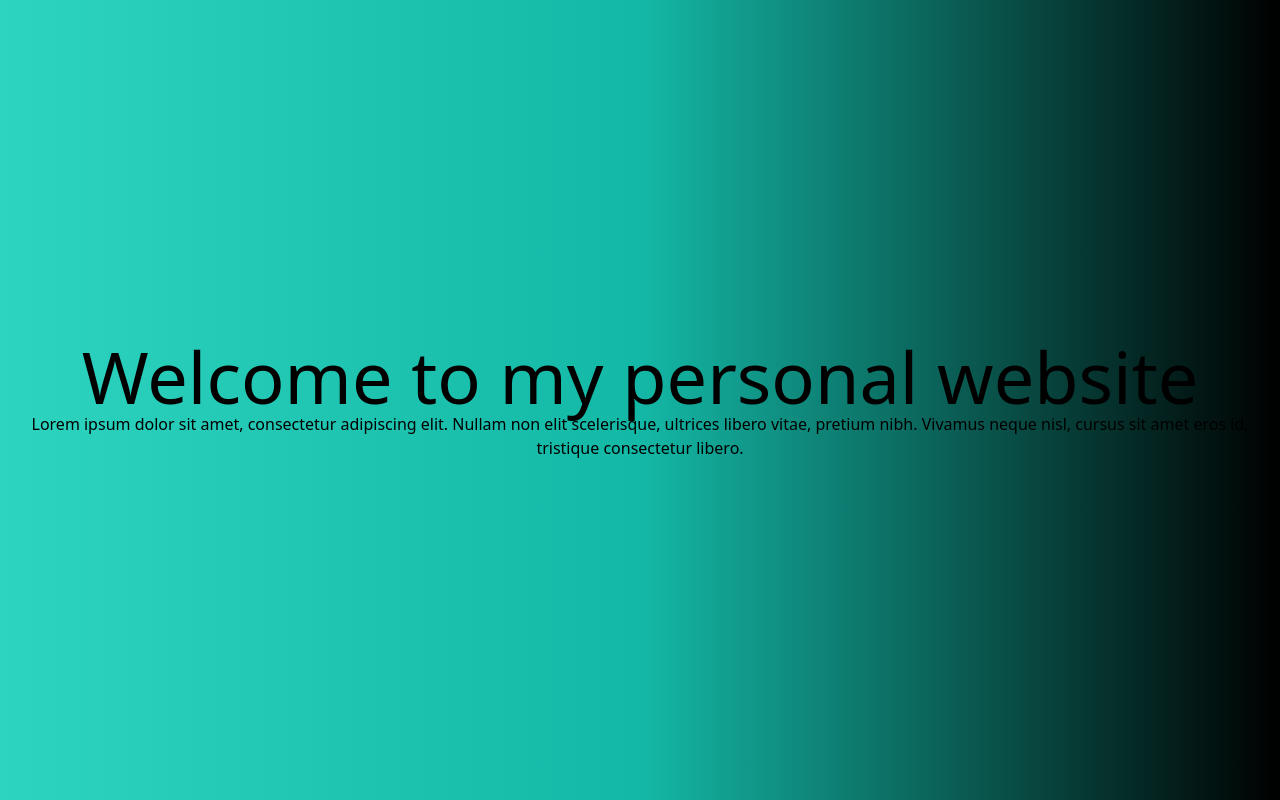
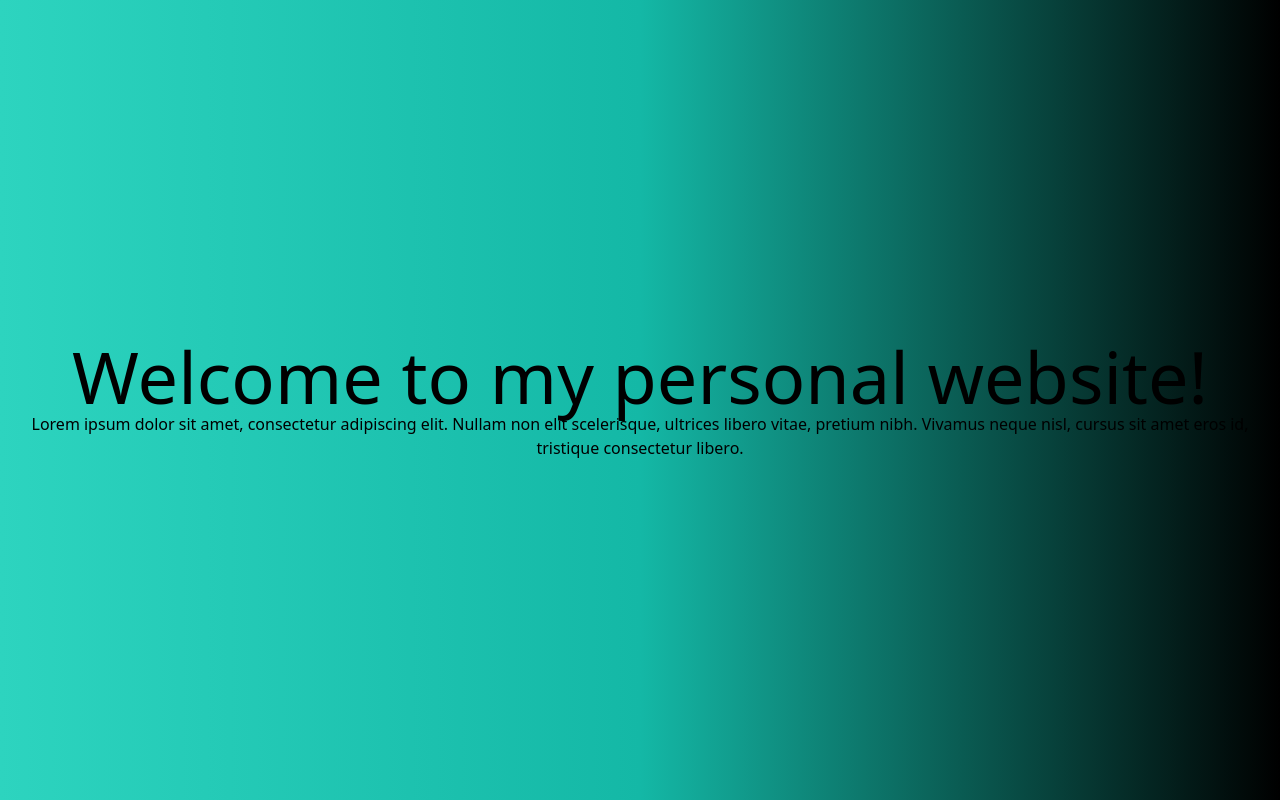
Before and after one commit to jedi24garcia/main-web-react, a React (Create React App) app: page / in a window 1280 px wide. Built offline with nearby package versions, Linux system fonts and the light colour scheme.

Commit message:
added exc point

```diff
--- a/src/main.js
+++ b/src/main.js
@@ -5,7 +5,7 @@ function Home() {
     return (
         <div className='bg-gradient-to-r from-teal-400 via-teal-500 to-black flex items-center justify-center h-screen'>
             <div className='text-center'>
-                <h1 className='text-7xl'>Welcome to my personal website</h1>
+                <h1 className='text-7xl'>Welcome to my personal website!</h1>
                 <p>Lorem ipsum dolor sit amet, consectetur adipiscing elit. Nullam non elit scelerisque, ultrices libero vitae, pretium nibh. Vivamus neque nisl, cursus sit amet eros id, tristique consectetur libero.</p>
             </div>
         </div>
```
